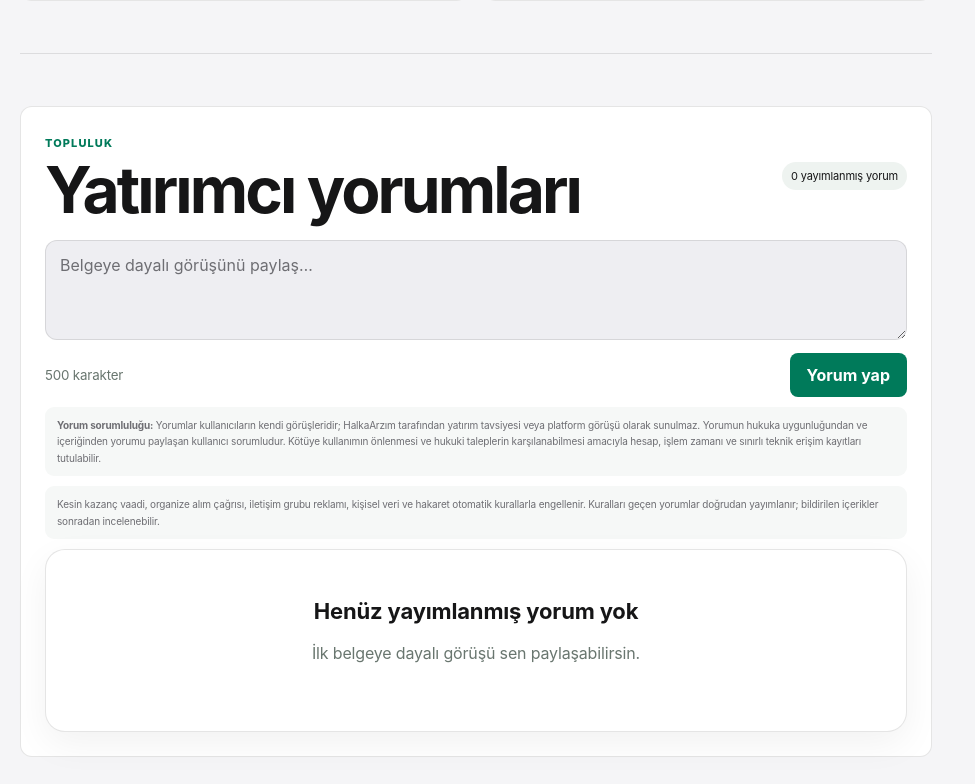
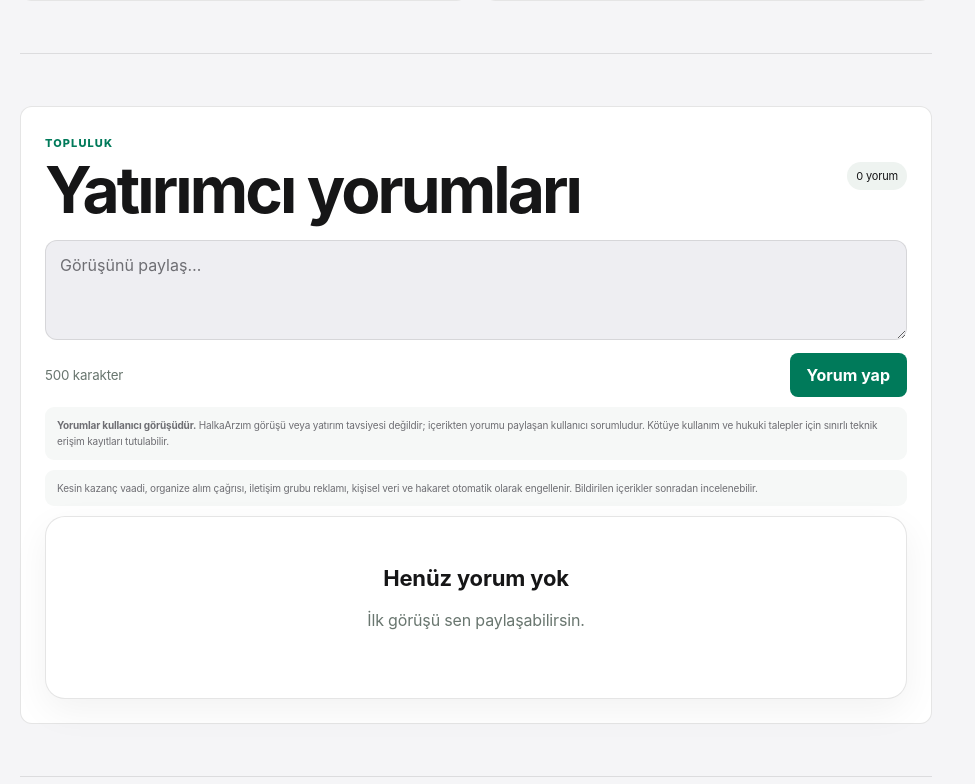
Before and after one commit to ajaroste/halkaarzim, a Next.js app: page /arz/citlekci-magazacilik-gida in a window 1280 px wide. Shown: the part 3416-4200 px from the top of the page, without its empty margins (0-975 px from the left). Built offline with nearby package versions, Linux system fonts and the light colour scheme; no server answers; the database is empty.

Commit message:
style(comments): simplify notices and comment layout

```diff
--- a/components/Comments.tsx
+++ b/components/Comments.tsx
@@ -39,10 +39,9 @@ export function Comments({ ipoId }: { ipoId: string; slug: string }) {
     try { await reportComment(id, "other", details, session.access_token); setMessage("Bildirim moderasyon ekibine iletildi."); }
     catch (error) { setMessage(error instanceof Error ? error.message : "Bildirim gönderilemedi."); } finally { setBusyId(null); }
   }
-  return <section className="commentsPanel" id="yorumlar"><div className="sectionHeading compactHeading"><div><span className="eyebrow">Topluluk</span><h2>Yatırımcı yorumları</h2></div><span className="commentCount">{comments.length} yayımlanmış yorum</span></div>
-    <div className="commentComposer"><textarea maxLength={500} value={draft} onChange={(e: ChangeEvent<HTMLTextAreaElement>) => { setDraft(e.target.value); setMessage(""); }} placeholder="Belgeye dayalı görüşünü paylaş…" aria-label="Yorum" disabled={!isSupabaseConfigured()} /><div className="composerFooter"><small>{remaining} karakter</small><button className="primaryButton" onClick={() => void submitComment()} disabled={!isSupabaseConfigured() || !draft.trim()}>Yorum yap</button></div></div>
-    <p className="moderationNote"><strong>Yorum sorumluluğu:</strong> Yorumlar kullanıcıların kendi görüşleridir; HalkaArzım tarafından yatırım tavsiyesi veya platform görüşü olarak sunulmaz. Yorumun hukuka uygunluğundan ve içeriğinden yorumu paylaşan kullanıcı sorumludur. Kötüye kullanımın önlenmesi ve hukuki taleplerin karşılanabilmesi amacıyla hesap, işlem zamanı ve sınırlı teknik erişim kayıtları tutulabilir.</p>
-    <p className="moderationNote">Kesin kazanç vaadi, organize alım çağrısı, iletişim grubu reklamı, kişisel veri ve hakaret otomatik kurallarla engellenir. Kuralları geçen yorumlar doğrudan yayımlanır; bildirilen içerikler sonradan incelenebilir.</p>{!isSupabaseConfigured() && <p className="formMessage">Yorum alanı şu anda salt okunur.</p>}{message && <p className="formMessage" role="status">{message}</p>}
-    {loading ? <p>Yorumlar yükleniyor…</p> : <div className="commentList">{comments.map((comment) => <article className="comment" key={comment.id}><div className="avatar">{comment.name.charAt(0).toUpperCase()}</div><div><div className="commentMeta"><strong>{comment.name}</strong><span>{comment.time}</span></div><p>{comment.text}</p><div className="commentActions"><button className="textButton" disabled={busyId === comment.id} onClick={() => void vote(comment.id)}>△ Faydalı · {comment.likes}</button><button className="textButton dangerText" disabled={busyId === comment.id} onClick={() => void report(comment.id)}>Bildir</button></div></div></article>)}{!comments.length && <div className="emptyState"><strong>Henüz yayımlanmış yorum yok</strong><p>İlk belgeye dayalı görüşü sen paylaşabilirsin.</p></div>}</div>}
+  return <section className="commentsPanel" id="yorumlar"><div className="sectionHeading compactHeading"><div><span className="eyebrow">Topluluk</span><h2>Yatırımcı yorumları</h2></div><span className="commentCount">{comments.length} yorum</span></div>
+    <div className="commentComposer"><textarea maxLength={500} value={draft} onChange={(e: ChangeEvent<HTMLTextAreaElement>) => { setDraft(e.target.value); setMessage(""); }} placeholder="Görüşünü paylaş…" aria-label="Yorum" disabled={!isSupabaseConfigured()} /><div className="composerFooter"><small>{remaining} karakter</small><button className="primaryButton" onClick={() => void submitComment()} disabled={!isSupabaseConfigured() || !draft.trim()}>Yorum yap</button></div></div>
+    <div className="commentNotices"><p className="moderationNote"><strong>Yorumlar kullanıcı görüşüdür.</strong> HalkaArzım görüşü veya yatırım tavsiyesi değildir; içerikten yorumu paylaşan kullanıcı sorumludur. Kötüye kullanım ve hukuki talepler için sınırlı teknik erişim kayıtları tutulabilir.</p><p className="moderationNote">Kesin kazanç vaadi, organize alım çağrısı, iletişim grubu reklamı, kişisel veri ve hakaret otomatik olarak engellenir. Bildirilen içerikler sonradan incelenebilir.</p></div>{!isSupabaseConfigured() && <p className="formMessage">Yorum alanı şu anda salt okunur.</p>}{message && <p className="formMessage" role="status">{message}</p>}
+    {loading ? <p>Yorumlar yükleniyor…</p> : <div className="commentList">{comments.map((comment) => <article className="comment" key={comment.id}><div className="avatar">{comment.name.charAt(0).toUpperCase()}</div><div><div className="commentMeta"><strong>{comment.name}</strong><span>{comment.time}</span></div><p>{comment.text}</p><div className="commentActions"><button className="textButton" disabled={busyId === comment.id} onClick={() => void vote(comment.id)}>Faydalı · {comment.likes}</button><button className="textButton dangerText" disabled={busyId === comment.id} onClick={() => void report(comment.id)}>Bildir</button></div></div></article>)}{!comments.length && <div className="emptyState"><strong>Henüz yorum yok</strong><p>İlk görüşü sen paylaşabilirsin.</p></div>}</div>}
   </section>;
 }
```
